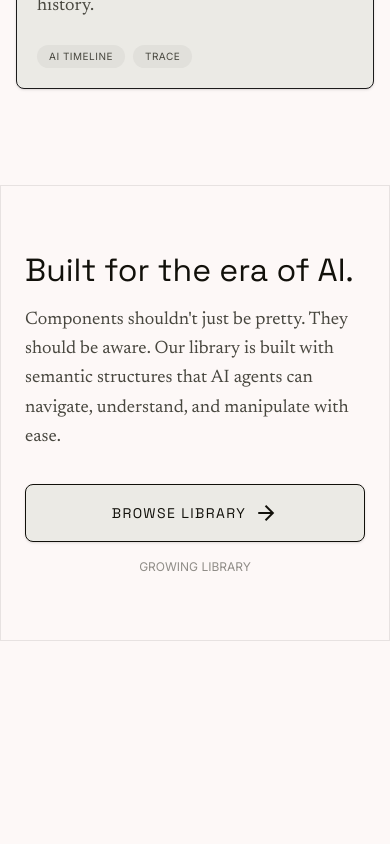
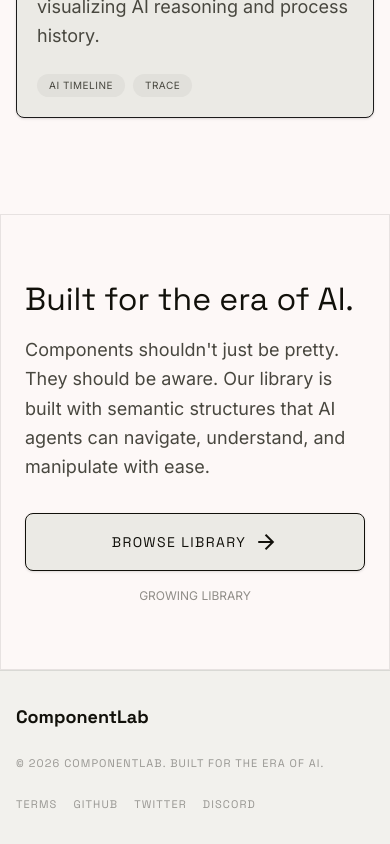
Before and after one commit to TakshPatel02/ComponentLabs, a React (Vite) app: page / in a window 390 px wide. Shown: the part 2661-3505 px from the top of the page. Before the commit the page ends 3302 px from the top, so only its background shows below. Built offline with nearby package versions, Linux system fonts and the light colour scheme.

Commit message:
feat: update font styles in index.html and Footer component, and refine CSS variables for consistency

```diff
--- a/index.html
+++ b/index.html
@@ -7,7 +7,7 @@
   <meta name="viewport" content="width=device-width, initial-scale=1.0" />
   <title>ComponentLab | AI-Native UI</title>
   <link
-    href="https://fonts.googleapis.com/css2?family=Space+Grotesk:wght@300;400;500;600;700&family=Newsreader:ital,wght@0,400;0,500;0,600;1,400&family=Inter:wght@400;500;600&display=swap"
+    href="https://fonts.googleapis.com/css2?family=Space+Grotesk:wght@300;400;500;600;700&family=Inter:wght@300;400;500;600;700&display=swap"
     rel="stylesheet" />
   <link href="https://fonts.googleapis.com/css2?family=Material+Symbols+Outlined:wght,FILL@100..700,0..1&display=swap"
     rel="stylesheet" />
--- a/src/components/Footer.jsx
+++ b/src/components/Footer.jsx
@@ -3,12 +3,15 @@ import { Link } from "react-router-dom";
 
 const Footer = () => {
   return (
-    <footer className="hidden md:flex w-full border-t border-black/10 bg-cursor-cream">
-      <div className="max-w-container-max w-full mx-auto py-12 px-8 flex flex-col md:flex-row justify-between items-center gap-6">
+    <footer className="w-full border-t border-black/10 bg-cursor-cream dark:bg-surface dark:border-white/10">
+      <div className="max-w-container-max w-full mx-auto py-8 md:py-12 px-4 md:px-8 flex flex-col md:flex-row justify-between items-start md:items-center gap-6 md:gap-6">
+        {/* Logo */}
         <div className="text-lg font-black text-primary font-['Space_Grotesk']">
           ComponentLab
         </div>
-        <div className="flex gap-8 font-['Space_Grotesk'] text-[13px] uppercase tracking-widest">
+
+        {/* Navigation Links */}
+        <div className="flex flex-wrap gap-4 md:gap-8 font-['Space_Grotesk'] text-[11px] md:text-[13px] uppercase tracking-widest order-3 md:order-2 w-full md:w-auto">
           <Link
             className="text-primary/40 hover:text-error-warm transition-colors"
             to="/terms"
@@ -34,7 +37,9 @@ const Footer = () => {
             Discord
           </a>
         </div>
-        <div className="font-['Space_Grotesk'] text-[13px] uppercase tracking-widest text-primary/40">
+
+        {/* Copyright */}
+        <div className="font-['Space_Grotesk'] text-[11px] md:text-[13px] uppercase tracking-widest text-primary/40 order-2 md:order-3 w-full md:w-auto">
           © 2026 ComponentLab. Built for the era of AI.
         </div>
       </div>
--- a/src/index.css
+++ b/src/index.css
@@ -15,7 +15,8 @@
     --color-surface-500: var(--surface-500);
     --color-border-fallback-10: var(--border-fallback-10);
     --color-scrollbar-thumb: var(--scrollbar-thumb);
-    --color-error-warm: #cf2d56; /* Accent color dusty pink */
+    --color-error-warm: #cf2d56;
+    /* Accent color dusty pink */
 
     --spacing-md: 24px;
     --spacing-sm: 12px;
@@ -29,12 +30,12 @@
 
     --font-section-heading: "Space Grotesk", sans-serif;
     --font-system-micro: "Inter", sans-serif;
-    --font-editorial-standard: "Newsreader", serif;
-    --font-editorial-body: "Newsreader", serif;
+    --font-editorial-standard: "Inter", sans-serif;
+    --font-editorial-body: "Inter", sans-serif;
     --font-mono-code: "ui-monospace", monospace;
     --font-button-label: "Space Grotesk", sans-serif;
     --font-display-hero: "Space Grotesk", sans-serif;
-    --font-ui-body: "Space Grotesk", sans-serif;
+    --font-ui-body: "Inter", sans-serif;
 
     --text-section-heading: 36px;
     --text-section-heading--line-height: 1.2;
@@ -123,18 +124,22 @@
         width: 12px;
         height: 12px;
     }
+
     ::-webkit-scrollbar-track {
         background: transparent;
     }
+
     ::-webkit-scrollbar-thumb {
         background-color: var(--scrollbar-thumb);
         border-radius: 9999px;
         border: 4px solid var(--background);
         background-clip: content-box;
     }
+
     ::-webkit-scrollbar-thumb:hover {
         background-color: #8A8780;
     }
+
     ::-webkit-scrollbar-corner {
         background: transparent;
     }
```
